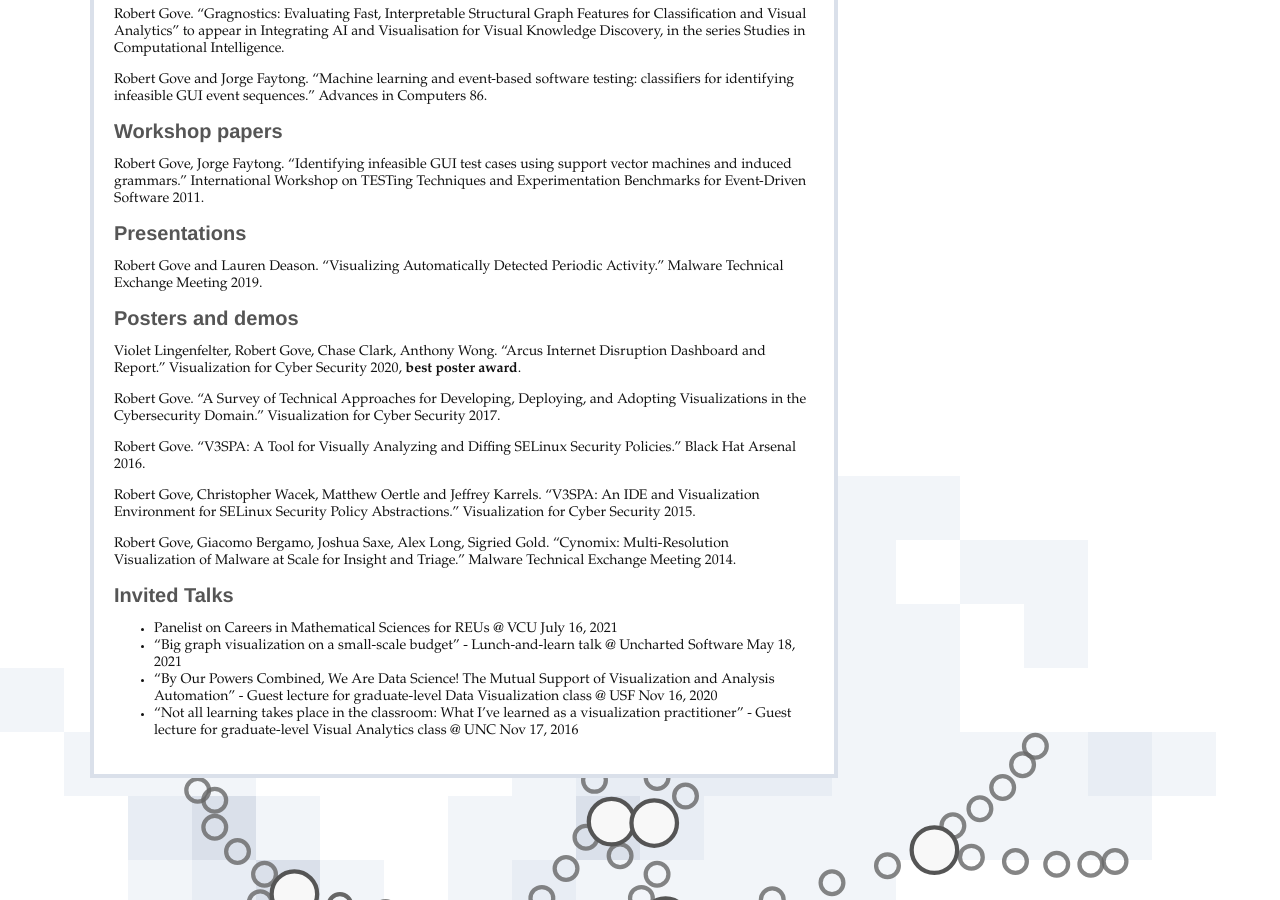
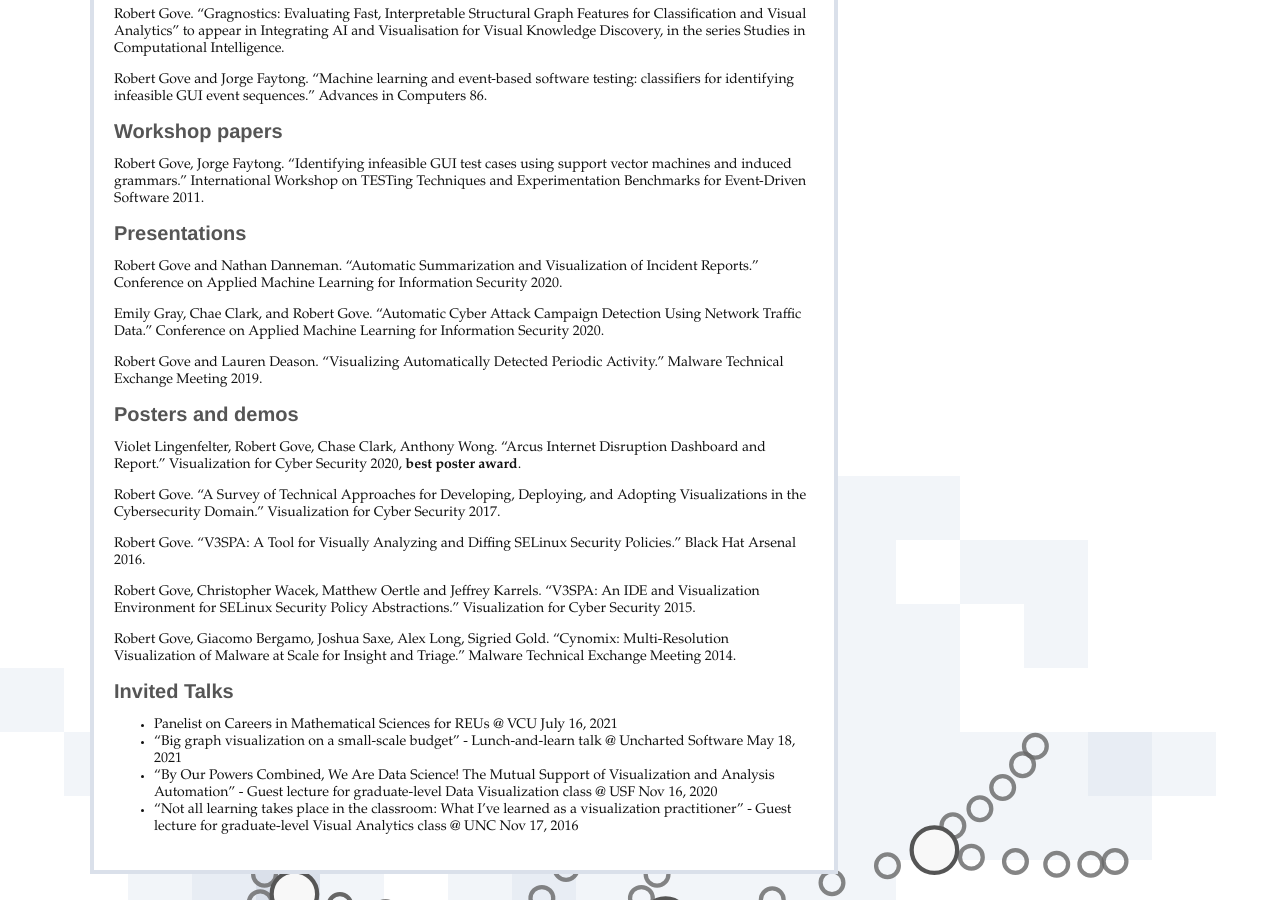
Before and after one commit to rpgove/rpgove.github.io, a Jekyll site: the page built from publications.markdown, in a window 1280 px wide and 900 px high, scrolled down 1188 px. Built offline with Jekyll 4.4.1, drawn with Linux system fonts in a browser that asks for light colours.

Commit message:
MTEM and CAMLIS

```diff
--- a/publications.markdown
+++ b/publications.markdown
@@ -54,6 +54,10 @@ Robert Gove, Jorge Faytong. "Identifying infeasible GUI test cases using support
 
 # Presentations
 
+Robert Gove and Nathan Danneman. "Automatic Summarization and Visualization of Incident Reports." Conference on Applied Machine Learning for Information Security 2020.
+
+Emily Gray, Chae Clark, and Robert Gove. "Automatic Cyber Attack Campaign Detection Using Network Traffic Data." Conference on Applied Machine Learning for Information Security 2020.
+
 Robert Gove and Lauren Deason. "Visualizing Automatically Detected Periodic Activity." Malware Technical Exchange Meeting 2019.
 
 # Posters and demos
```
Also changed, not shown: other parts of publications.markdown (+1 -1 lines).
